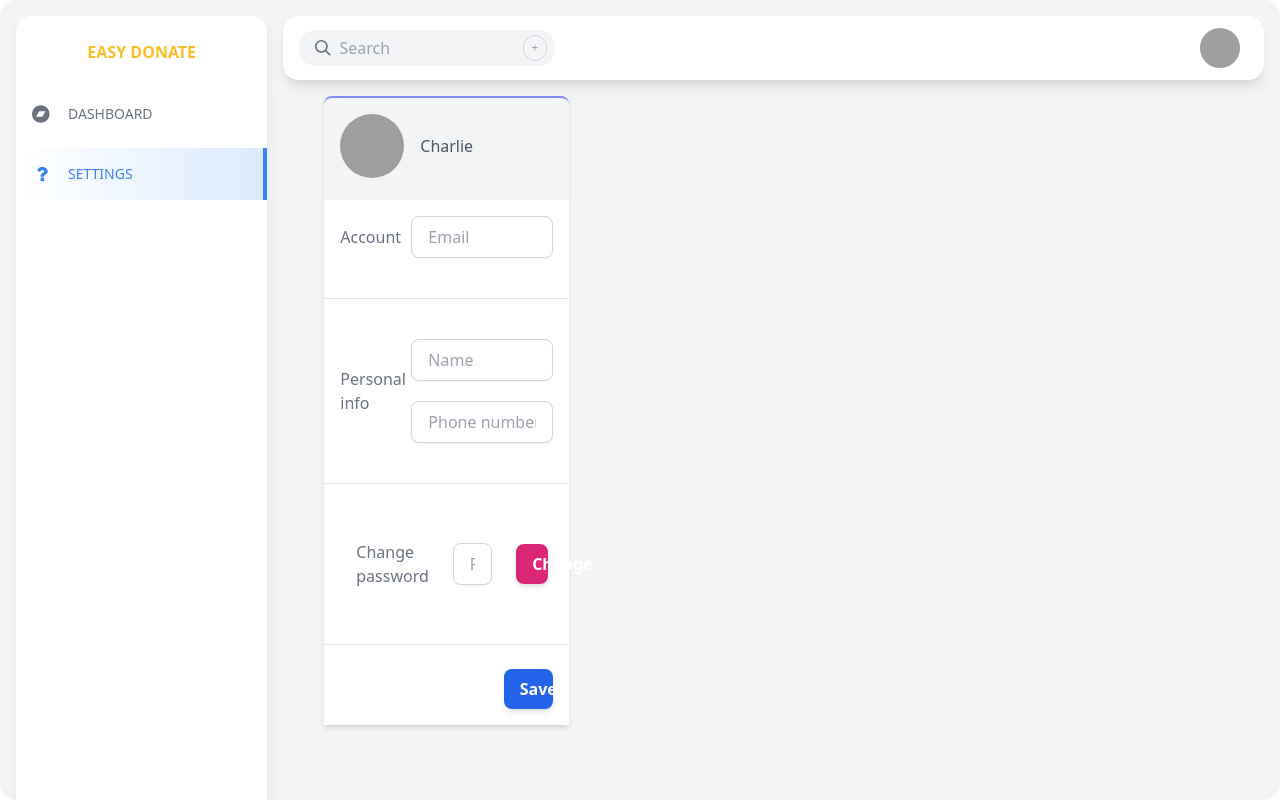
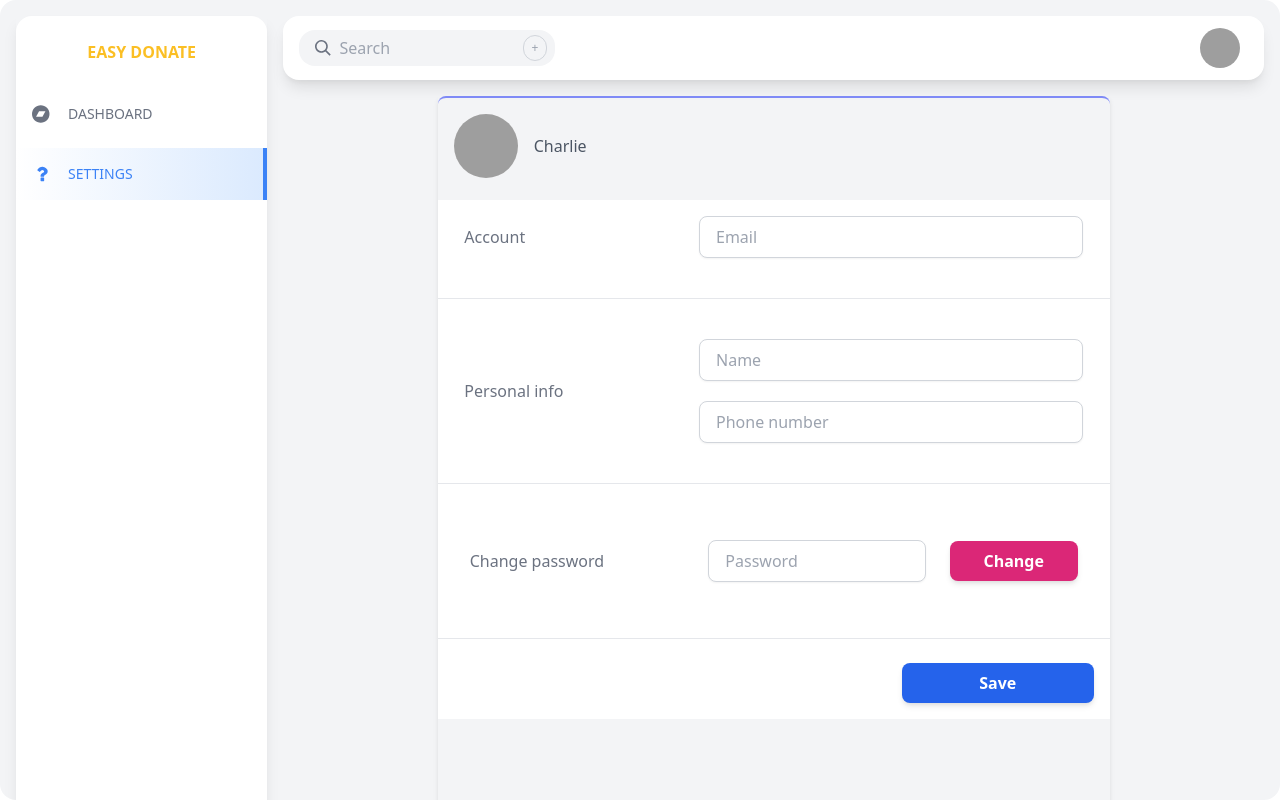
Before and after one commit to Hambre-cero/hackathon-front, a React (Create React App) app: page /dashboard/settings in a window 1280 px wide. Built offline with nearby package versions, Linux system fonts and the light colour scheme; no server answers; grey boxes are pictures that could not be loaded.

Commit message:
fix: profile ui

```diff
--- a/src/components/DashBoard/Settings/Settings.jsx
+++ b/src/components/DashBoard/Settings/Settings.jsx
@@ -1,7 +1,7 @@
 const Settings = () => {
   return (
-    <section className="h-screen bg-gray-100 bg-opacity-50">
-      <form className="container max-w-2xl mx-auto shadow-md md:w-3/4">
+    <section className="flex justify-center w-full h-screen bg-gray-100 bg-opacity-50">
+      <form className="container max-w-2xl shadow-md md:w-3/4">
         <div className="p-4 bg-gray-100 border-t-2 border-indigo-400 rounded-lg bg-opacity-5">
           <div className="max-w-sm mx-auto md:w-full md:mx-0">
             <div className="inline-flex items-center space-x-4">
@@ -24,7 +24,7 @@ const Settings = () => {
                 <input
                   type="text"
                   id="user-info-email"
-                  className="flex-1 w-full px-4 py-2 text-base text-gray-700 placeholder-gray-400 bg-white border border-transparent border-gray-300 rounded-lg shadow-sm appearance-none  focus:outline-none focus:ring-2 focus:ring-purple-600 focus:border-transparent"
+                  className="flex-1 w-full px-4 py-2 text-base text-gray-700 placeholder-gray-400 bg-white border border-transparent border-gray-300 rounded-lg shadow-sm appearance-none focus:outline-none focus:ring-2 focus:ring-purple-600 focus:border-transparent"
                   placeholder="Email"
                 />
               </div>
@@ -39,7 +39,7 @@ const Settings = () => {
                   <input
                     type="text"
                     id="user-info-name"
-                    className="flex-1 w-full px-4 py-2 text-base text-gray-700 placeholder-gray-400 bg-white border border-transparent border-gray-300 rounded-lg shadow-sm appearance-none  focus:outline-none focus:ring-2 focus:ring-purple-600 focus:border-transparent"
+                    className="flex-1 w-full px-4 py-2 text-base text-gray-700 placeholder-gray-400 bg-white border border-transparent border-gray-300 rounded-lg shadow-sm appearance-none focus:outline-none focus:ring-2 focus:ring-purple-600 focus:border-transparent"
                     placeholder="Name"
                   />
                 </div>
@@ -49,7 +49,7 @@ const Settings = () => {
                   <input
                     type="text"
                     id="user-info-phone"
-                    className="flex-1 w-full px-4 py-2 text-base text-gray-700 placeholder-gray-400 bg-white border border-transparent border-gray-300 rounded-lg shadow-sm appearance-none  focus:outline-none focus:ring-2 focus:ring-purple-600 focus:border-transparent"
+                    className="flex-1 w-full px-4 py-2 text-base text-gray-700 placeholder-gray-400 bg-white border border-transparent border-gray-300 rounded-lg shadow-sm appearance-none focus:outline-none focus:ring-2 focus:ring-purple-600 focus:border-transparent"
                     placeholder="Phone number"
                   />
                 </div>
@@ -64,7 +64,7 @@ const Settings = () => {
                 <input
                   type="text"
                   id="user-info-password"
-                  className="flex-1 w-full px-4 py-2 text-base text-gray-700 placeholder-gray-400 bg-white border border-transparent border-gray-300 rounded-lg shadow-sm appearance-none  focus:outline-none focus:ring-2 focus:ring-purple-600 focus:border-transparent"
+                  className="flex-1 w-full px-4 py-2 text-base text-gray-700 placeholder-gray-400 bg-white border border-transparent border-gray-300 rounded-lg shadow-sm appearance-none focus:outline-none focus:ring-2 focus:ring-purple-600 focus:border-transparent"
                   placeholder="Password"
                 />
               </div>
--- a/src/pages/DashBoard/DashBoard.jsx
+++ b/src/pages/DashBoard/DashBoard.jsx
@@ -11,7 +11,7 @@ const DashBoard = ({ children }) => {
           <Header />
           <div className="h-screen pt-2 pb-24 pl-2 pr-2 overflow-auto md:pt-0 md:pr-0 md:pl-0">
             <div className="flex flex-col flex-wrap sm:flex-row ">
-              <div className="w-full sm:w-1/2 xl:w-1/3">{children}</div>
+              {children}
             </div>
           </div>
         </div>
```
